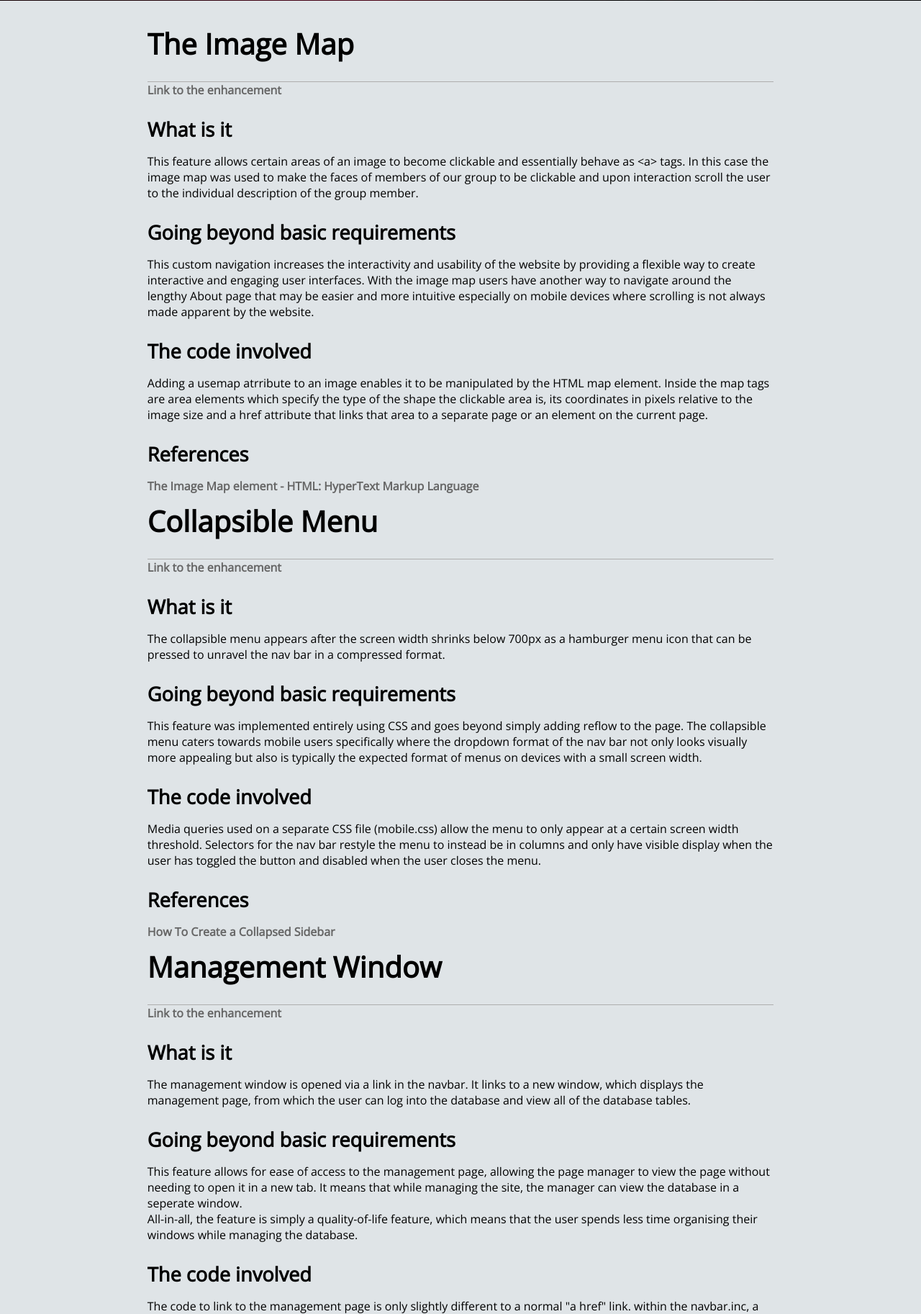
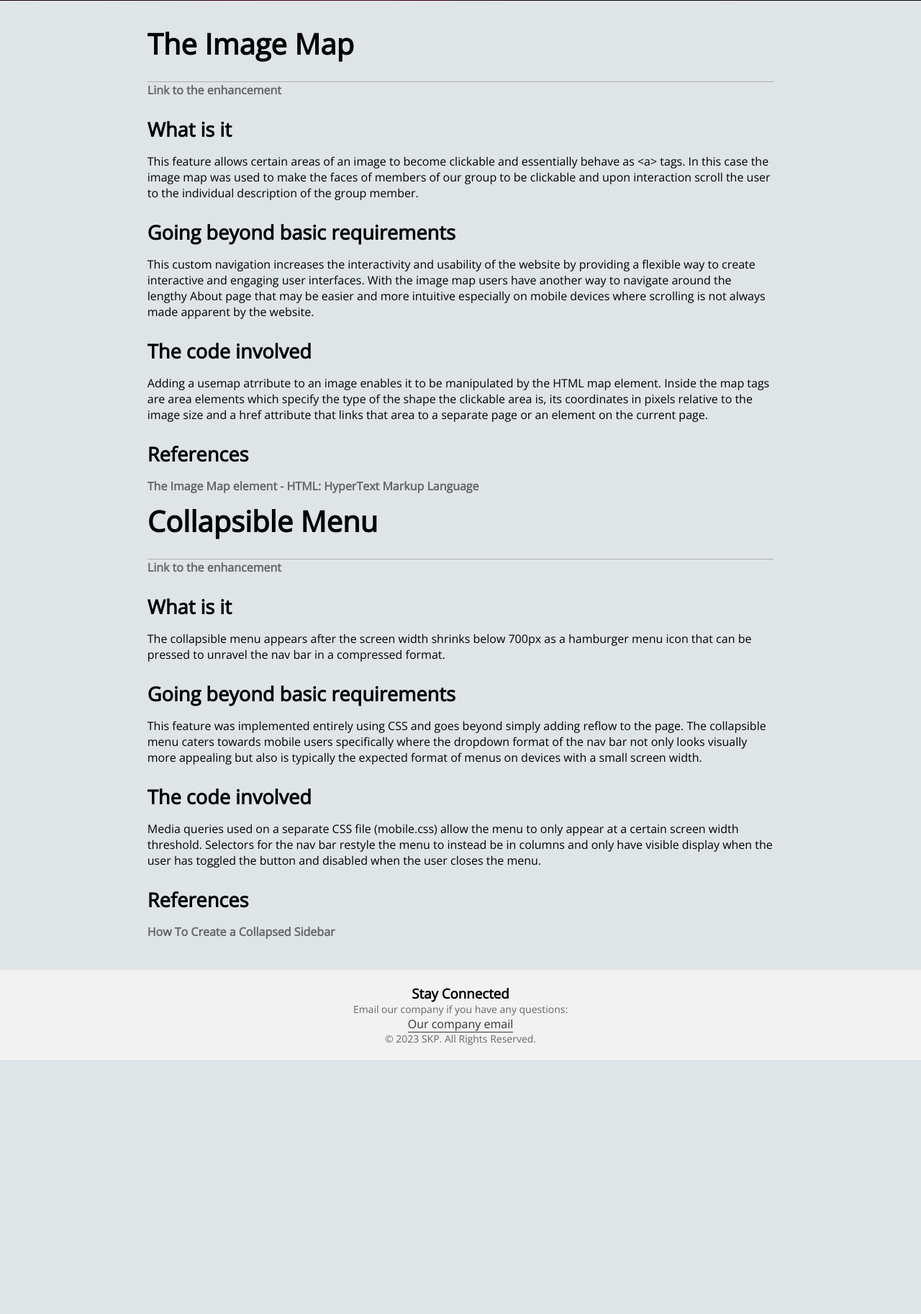
Before and after one commit to achuchuva/samurai-kamikaze-pilots, a PHP site: page /enhancements.php in a window 1280 px wide. Shown: the part 815-2640 px from the top of the page at 72% size. After the commit the page ends 2287 px from the top, so only its background shows below. Run offline with PHP 8.4, Linux system fonts and the light colour scheme.

Commit message:
Smol change

```diff
--- a/enhancements.php
+++ b/enhancements.php
@@ -31,9 +31,6 @@
                 </a>
                 <a class="button" href="#collapsible-menu">
                     COLLAPSIBLE MENU
-                </a>
-                <a class="button" href="#management-window">
-                    MANAGEMENT WINDOW
                 </a>
             </div>
         </section>
@@ -102,44 +99,6 @@
                     Sidebar</a>
             </p>
         </div>
-        <div id="management-window">
-            <h2>Management Window</h2>
-            <p>
-                <a href="#top">Link to the enhancement</a>
-            </p>
-            <h3>What is it</h3>
-            <p>
-                The management window is opened via a link in the navbar. It links to a new window, which displays the management
-                page, from which the user can log into the database and view all of the database tables.
-            </p>
-            <h3>Going beyond basic requirements</h3>
-            <p>
-                This feature allows for ease of access to the management page, allowing the page manager to view the page without
-                needing to open it in a new tab. It means that while managing the site, the manager can view the database in a seperate
-                window.<br />
-                All-in-all, the feature is simply a quality-of-life feature, which means that the user spends less time organising their
-                windows while managing the database.
-            </p>
-            <h3>The code involved</h3>
-            <p>
-                The code to link to the management page is only slightly different to a normal "a href" link. within the navbar.inc, a link
-                to the manageme page has been added: <a href="manage.php" onclick="window.open(this.href, '_blank', 'width=500,height=500'); return false;">manage</a>
-                The attribute "onclick="window.open(this.href, '_blank', 'width=500,height=500'); return false;" tells the link to open in
-                another window, rather than the same tab. <br />
-                On top of this, styling has been added in order to have the login link sit underneath the SKP logo: <br />
-                .manage-link { <br />
-                color: #DFE4E7; <br />
-                position: absolute; <br />
-                top: 67px; <br/>
-                padding-left: 22px; <br/>
-                } <br />
-                <br/>
-                As well as styling for the mobile version of the page, in order to have the link move with the SKP logo to the right side: <br/>
-                .manage-link { <br/>
-                position: absolute; <br/>
-                right: 35px; <br/>
-                } <br/>
-            </p>
         </div>
 
     </section>
```
